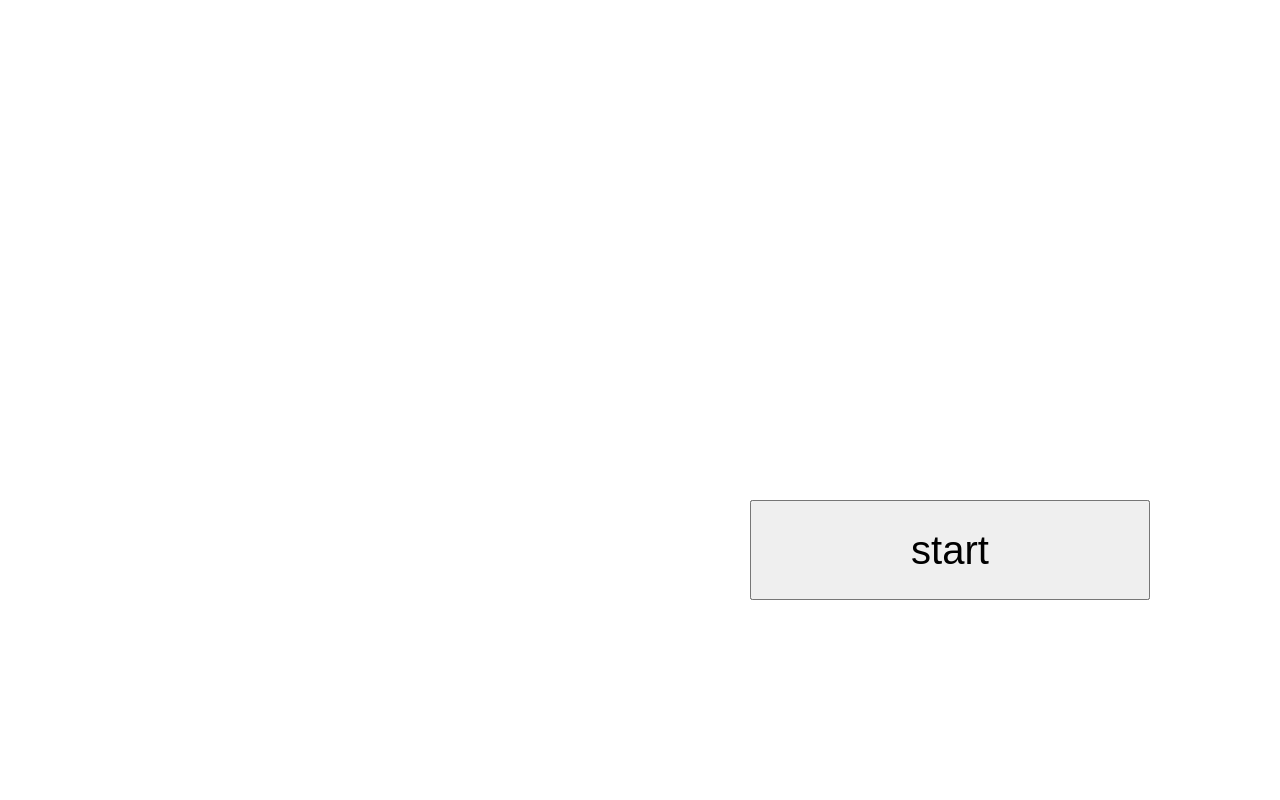
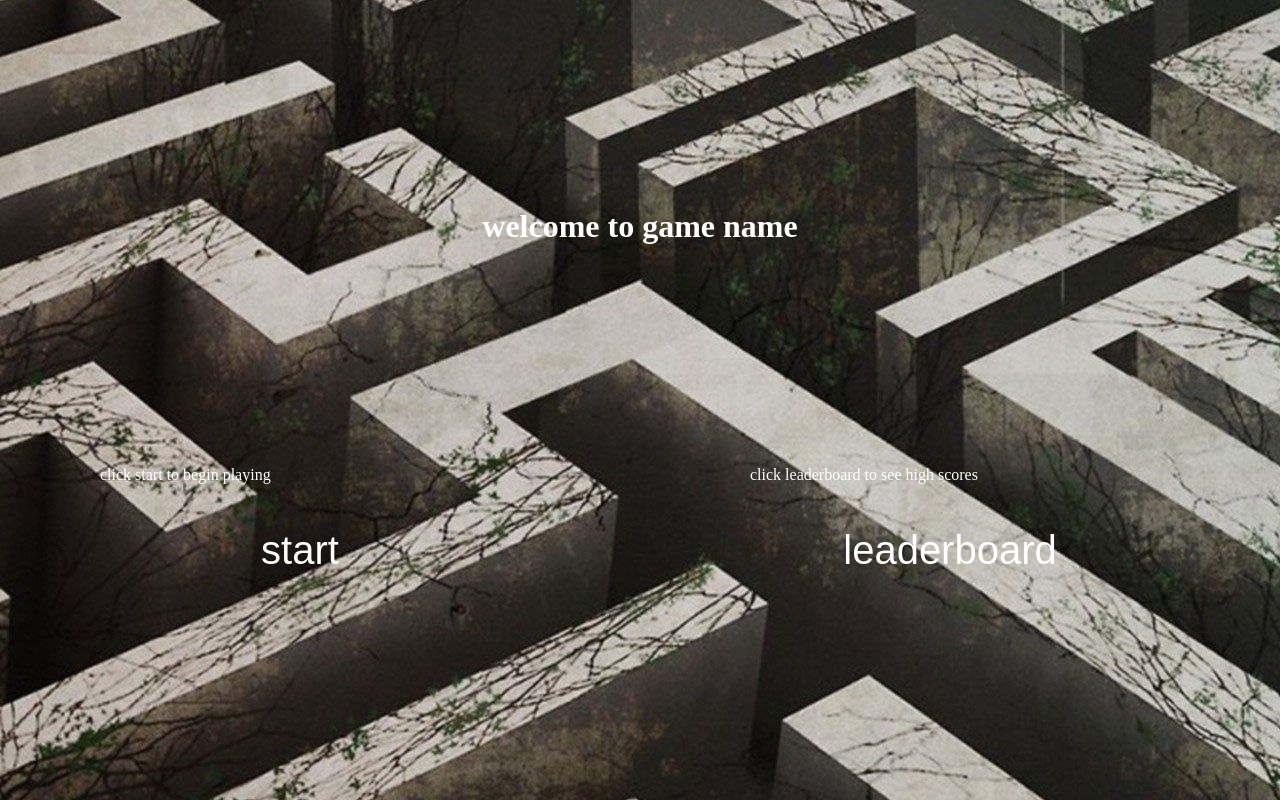
Before and after one commit to rd87hw/MultiplayerGame, a website: page client/menu.html in a window 1280 px wide. Drawn offline with Linux system fonts and the light colour scheme.

Commit message:
background on menu

```diff
--- a/client/menu.html
+++ b/client/menu.html
@@ -2,12 +2,16 @@
 <head>
 <link rel="stylesheet" href="style.css">
 </head>
-<body>
+<body id="menuBody">
+    <h1>welcome to game name</h1>
+    <P id="startText">click start to begin playing</P>
+    <P id="leaderboardText">click leaderboard to see high scores</P>
+
  <form action="index.html">
      <button type="submit" id="startBtn">start</button>
  </form>
  <form action="leaderboard.html">
-    <button type="submit" id="startBtn">start</button>
+    <button type="submit" id="leaderboardBtn">leaderboard</button>
 </form>
 
 </body>
--- a/client/style.css
+++ b/client/style.css
@@ -1,9 +1,47 @@
+#menuBody {
+    background-image: url('background.jpg');
+  }
+#startBtn {
+    position: absolute;
+    top: 500px;
+    left: 100px;
+    width: 400px;
+    height: 100px;
+    font-size: 40px;
+    border: none;
+    cursor:pointer;
+    background-color: Transparent;
+    color:white;
+}
 
-#startBtn {
+#leaderboardBtn {
     position: absolute;
     top: 500px;
     left: 750px;
     width: 400px;
     height: 100px;
     font-size: 40px;
+    border: none;
+    cursor:pointer;
+    background-color: Transparent;
+    color:white;
+
 }
+h1{
+    text-align: center;
+    padding-top:200px;
+    color:white;
+}
+#startText{
+    position:absolute;
+    top:450px;
+    left:100px;
+    color:white;
+
+}
+#leaderboardText{
+    position:absolute;
+    top:450px;
+    left:750px;
+    color:white;
+}
```
Also changed, not shown: client/background.jpg (added), client/background.png (added).
